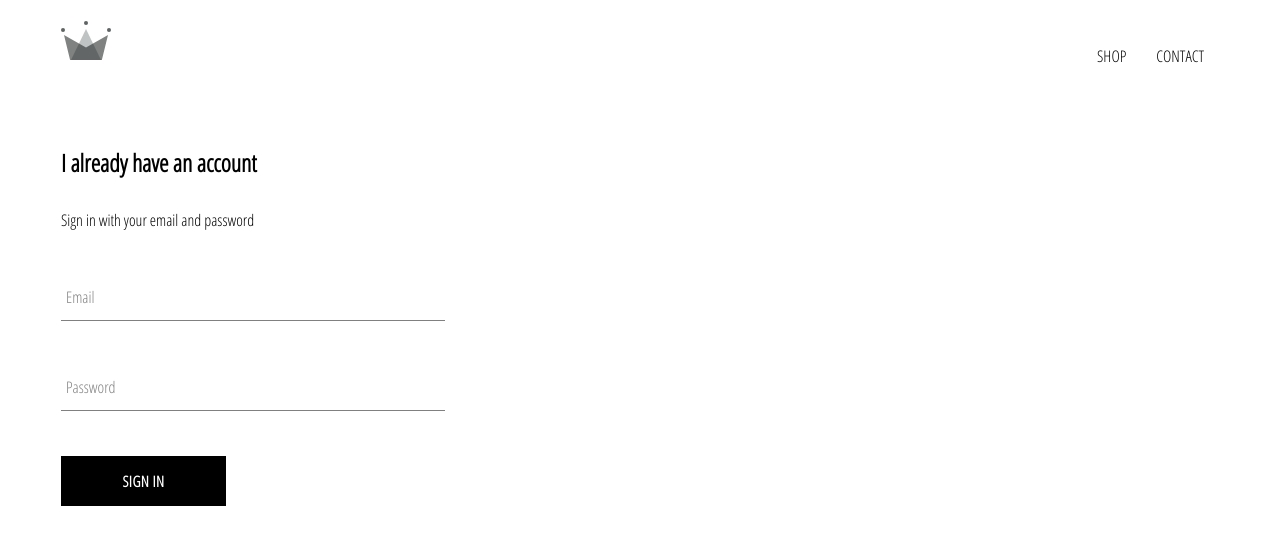
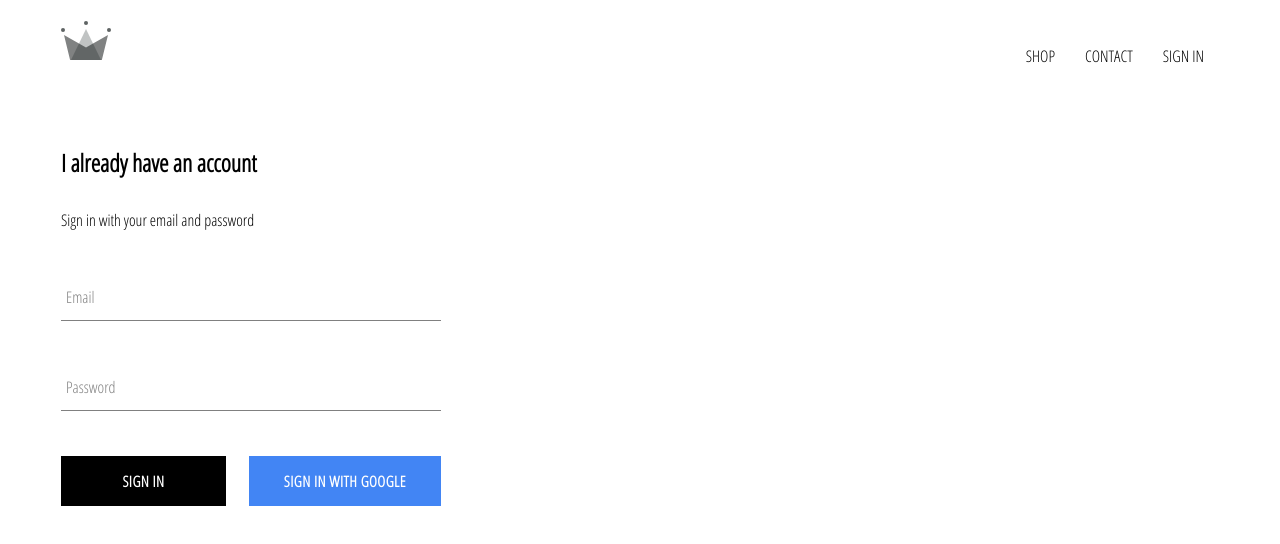
Before and after one commit to AnshuRao/Online-Shopping-Website, a React (Create React App) app: page /signin in a window 1280 px wide. Shown: the top 544 px of the page. Built offline with nearby package versions, Linux system fonts and the light colour scheme; no server answers.

Commit message:
adding Firebase into appliation

```diff
--- a/package.json
+++ b/package.json
@@ -6,6 +6,7 @@
     "@testing-library/jest-dom": "^5.16.1",
     "@testing-library/react": "^11.2.7",
     "@testing-library/user-event": "^12.8.3",
+    "firebase": "^9.6.5",
     "node-sass": "^7.0.1",
     "react": "^17.0.2",
     "react-dom": "^17.0.2",
--- a/src/App.jsx
+++ b/src/App.jsx
@@ -7,11 +7,40 @@
 import ShopPage from "../src/pages/shop/shop.component";
 import Header from "./component/header-component/header.component";
 import SignInAndSignUpPage from "./pages/sign-in-and-sign-up/sign-in-sign-up";
+import { auth } from "./firebase/firebase-utils";
 
-const App = () => {
+
+class App extends React.Component {
+  constructor(){
+    super();
+
+
+    this.state ={
+      currentUser : null
+    }
+  }
+unsubscriptionFromAuth = null;
+
+componentDidMount(){
+
+  this.unsubscriptionFromAuth = auth.onAuthStateChanged((user) => {
+    console.log(user);
+    console.log('hi im inside authStateChanger')
+    this.setState({currentUser : user} ,()=>{console.log(this.state)});
+
+
+  })
+
+}
+componentWillUnmount(){
+
+  this.unsubscriptionFromAuth();
+}
+
+  render() {
     return (
       <div className="App">
-      <Header />
+        <Header  currentUser ={this.state.currentUser}/>
         <Switch>
           <Route exact path="/" component={HomePage} />
           <Route exact path="/shop" component={ShopPage} />
@@ -19,6 +48,9 @@
         </Switch>
       </div>
     );
+  }
+
+
 };
 
 export default App;
--- a/src/component/custom-button/custome-button.component.jsx
+++ b/src/component/custom-button/custome-button.component.jsx
@@ -3,9 +3,9 @@
 import './custome-button.style.scss';
 
 
-const CustomButton = ({children , ...otherButtonProps})=>{
+const CustomButton = ({children ,isGoogleSignIn, ...otherButtonProps})=>{
     return(
-        <button className="custom-button" {...otherButtonProps}>
+        <button className={` ${isGoogleSignIn ? 'google-sign-in': ''} custom-button`} {...otherButtonProps}>
         {children}
 
         </button>
--- a/src/component/custom-button/custome-button.style.scss
+++ b/src/component/custom-button/custome-button.style.scss
@@ -19,4 +19,14 @@
       color: black;
       border: 1px solid black;
     }
+    &.google-sign-in{
+      background-color: #4285f4;
+      color: white;
+
+      &:hover{
+        background-color:#357ae8 ;
+        border: none;
+      }
+
+    }
   }
--- a/src/component/header-component/header.component.jsx
+++ b/src/component/header-component/header.component.jsx
@@ -4,7 +4,8 @@
 
 import { ReactComponent as Logo } from "../assets/crown.svg";
 
-const Header = () => {
+import { auth } from "../../firebase/firebase-utils";
+const Header = ( {currentUser}) => {
   return (
     <div className="header">
       <Link className="logo-conatiner" to="/">
@@ -19,6 +20,10 @@
              CONTACT
           </Link>
 
+          {
+            currentUser ? <div className="option" onClick={()=>{ auth.signOut()}}> SIGN OUT</div>: <Link className="option" to ='/signin'> SIGN IN</Link>
+          }
+
       </div>
     </div>
   );
--- a/src/component/header-component/header.style.scss
+++ b/src/component/header-component/header.style.scss
@@ -20,6 +20,7 @@
 
       .option {
         padding: 10px 15px;
+        cursor: pointer;
       }
     }
   }
--- a/src/component/sign-in/sign-in.component.jsx
+++ b/src/component/sign-in/sign-in.component.jsx
@@ -4,6 +4,8 @@
 
 import FormInput from "../form-input/form-input.component";
 import CustomButton from "../custom-button/custome-button.component";
+import { signInWithGoogle } from "../../firebase/firebase-utils";
+
 
 class SignIN extends React.Component {
   constructor(props) {
@@ -31,8 +33,6 @@
         <span>Sign in with your email and password</span>
 
         <form onSubmit={this.handleSubmit}>
-
-
           <FormInput
             name="email"
             type="email"
@@ -50,9 +50,11 @@
             label="Password"
             required
           />
-          <CustomButton type='submit'>SIGN IN</CustomButton>
+          <div className="buttons">
+          <CustomButton type="submit">SIGN IN</CustomButton>
+          <CustomButton isGoogleSignIn onClick={signInWithGoogle}>SIGN IN WITH GOOGLE</CustomButton>
+          </div>
         </form>
-
 
       </div>
     );
--- a/src/component/sign-in/sign-in.style.scss
+++ b/src/component/sign-in/sign-in.style.scss
@@ -1,9 +1,14 @@
 .sign-in{
-    width: 30vw;
+    width: 380px;
     display: flex;
     flex-direction: column;
 
-   & .title{
+    .title{
         margin :30px 0
     }
+     .buttons{
+         display: flex;
+         justify-content: space-between;
+
+    }
 }
--- /dev/null
+++ b/src/firebase/firebase-utils.js
@@ -0,0 +1,27 @@
+import firebase from 'firebase/compat/app';
+import 'firebase/compat/firestore';
+import 'firebase/compat/auth';
+const config ={
+    apiKey: "AIzaSyCxXBhecMBAhTnOcmPJaUzIUUXa7uHpTKs",
+    authDomain: "crawn-db-fe6db.firebaseapp.com",
+    projectId: "crawn-db-fe6db",
+    storageBucket: "crawn-db-fe6db.appspot.com",
+    messagingSenderId: "197248732053",
+    appId: "1:197248732053:web:8990ab82acfb819be3049c",
+    measurementId: "G-C3BPBSWDW6"
+  };
+
+  firebase.initializeApp(config);
+
+
+  export const auth = firebase.auth();
+
+  export const firestore = firebase.firestore();
+
+  const provider = new firebase.auth.GoogleAuthProvider();
+
+  provider.setCustomParameters({prompt : 'select_account'});
+
+  export const signInWithGoogle = ()=> auth.signInWithPopup( provider);
+
+  export default firebase;
```
Also changed, not shown: 1 other file (tests, documents, lock files or other folders). Lines whose indentation alone changed are shown as unchanged.
